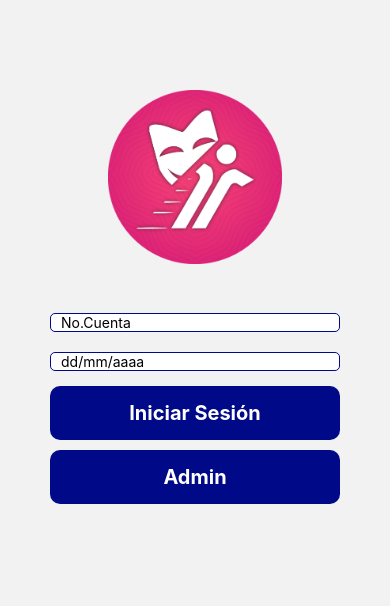
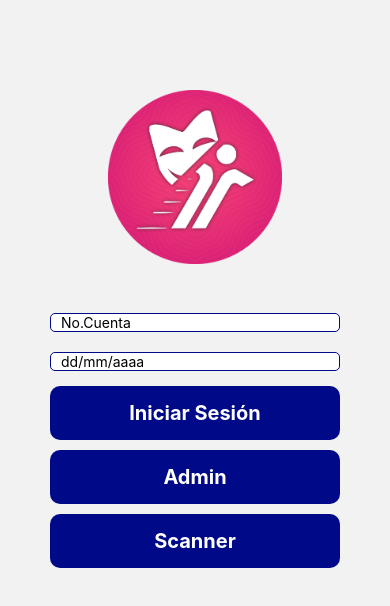
Before and after one commit to SebasGut/ProyectoApp, a React Native app: screen /SignIn in a window 390 px wide. Shown: the top 606 px of the page. Built offline with nearby package versions, Linux system fonts and the light colour scheme.

Commit message:
fix: rn-camera

```diff
--- a/App.js
+++ b/App.js
@@ -9,8 +9,6 @@
 import React from 'react';
 import {SafeAreaView, StyleSheet, Text} from 'react-native';
 import Navigation from './src/navigation';
-import QrScreen from './src/screens/QrScreen/QrScreen';
-
 
 const App = () => {
   const Sig = () => {
@@ -19,7 +17,7 @@ const App = () => {
 
   return (
     <SafeAreaView style={styles.root}>
-      <Navigation/>
+      <Navigation />
     </SafeAreaView>
   );
 };
--- a/package.json
+++ b/package.json
@@ -6,6 +6,7 @@
     "android": "react-native run-android",
     "ios": "react-native run-ios",
     "start": "react-native start",
+    "postinstall": "patch-package",
     "test": "jest",
     "lint": "eslint ."
   },
@@ -13,6 +14,8 @@
     "@react-navigation/native": "^6.0.11",
     "@react-navigation/native-stack": "^6.7.0",
     "@react-navigation/stack": "^6.2.2",
+    "deprecated-react-native-prop-types": "^2.3.0",
+    "patch-package": "^6.4.7",
     "react": "18.0.0",
     "react-native": "0.69.1",
     "react-native-camera": "^4.2.1",
--- a/src/navigation/index.js
+++ b/src/navigation/index.js
@@ -8,14 +8,16 @@ import PointScreen from '../screens/PointsScreen/PointScreen';
 import AdminScreen from '../screens/AdminScreen/AdminScreen';
 import EventScreen from '../screens/EventScreen/EventScreen';
 import AdminLogIn from '../screens/AdminLogIn/AdminLogIn';
+import QrScreen from '../screens/QrScreen/QrScreen';
 
 const Stack = createNativeStackNavigator();
 
 const Navigation = () => {
   return (
     <NavigationContainer>
-      <Stack.Navigator screenOptions={{headerShown:false}}>
+      <Stack.Navigator screenOptions={{headerShown: false}}>
         <Stack.Screen name="SignIn" component={SingInScreen} />
+        <Stack.Screen name="QrScreen" component={QrScreen} />
         <Stack.Screen name="PointScreen" component={PointScreen} />
         <Stack.Screen name="EventScreen" component={EventScreen} />
         <Stack.Screen name="AdminScreen" component={AdminScreen} />
--- a/src/screens/SingInScreen/SingInScreen.js
+++ b/src/screens/SingInScreen/SingInScreen.js
@@ -26,6 +26,10 @@ const SingInScreen = () => {
     navigation.navigate('AdminLogIn');
   };
 
+  const openScanner = () => {
+    navigation.navigate('QrScreen');
+  };
+
   return (
     <View style={styles.root}>
       <Image
@@ -45,6 +49,7 @@ const SingInScreen = () => {
       />
       <CustomButton text="Iniciar Sesión" onPress={onSignInPressed} />
       <CustomButton text={'Admin'} onPress={Admin} />
+      <CustomButton text={'Scanner'} onPress={openScanner} />
     </View>
   );
 };
```
Also changed, not shown: 2 other files (tests, documents, lock files or other folders).
